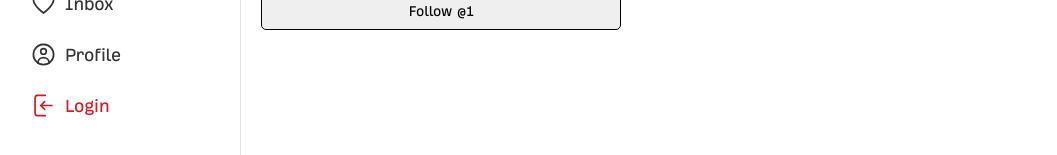
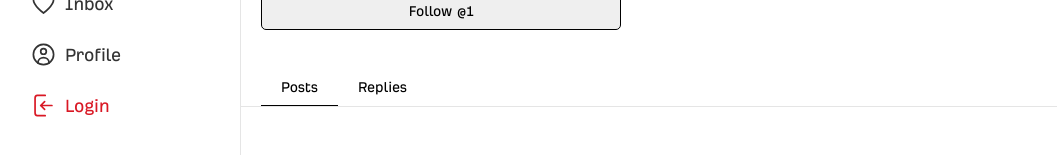
Before and after one commit to SajadTroy/refrut_next, a Next.js app: page /u/1 in a window 1280 px wide. Shown: the part 211-366 px from the top of the page, without its empty margins (20-1077 px from the left). Built offline with nearby package versions, Linux system fonts and the light colour scheme.

Commit message:
Add tabs for user profile navigation: implement Posts and Replies sections

```diff
--- a/app/u/[handle]/page.tsx
+++ b/app/u/[handle]/page.tsx
@@ -42,7 +42,7 @@ export default function UserProfile({ params }: Props) {
           <div className="profile_details">
             <h1 className="profile_name">{handle.toUpperCase()}
               <div className="verified">
-                <svg width="24" height="24" fill="currentColor" viewBox="0 0 24 24" xmlns="http://www.w3.org/2000/svg"><path d='M10.565 2.075c-.394.189-.755.497-1.26.928l-.079.066a2.56 2.56 0 0 1-1.58.655l-.102.008c-.662.053-1.135.09-1.547.236a3.33 3.33 0 0 0-2.03 2.029c-.145.412-.182.885-.235 1.547l-.008.102a2.56 2.56 0 0 1-.655 1.58l-.066.078c-.431.506-.74.867-.928 1.261a3.33 3.33 0 0 0 0 2.87c.189.394.497.755.928 1.26l.066.079c.41.48.604.939.655 1.58l.008.102c.053.662.09 1.135.236 1.547a3.33 3.33 0 0 0 2.029 2.03c.412.145.885.182 1.547.235l.102.008c.629.05 1.09.238 1.58.655l.079.066c.505.431.866.74 1.26.928a3.33 3.33 0 0 0 2.87 0c.394-.189.755-.497 1.26-.928l.079-.066c.48-.41.939-.604 1.58-.655l.102-.008c.662-.053 1.135-.09 1.547-.236a3.33 3.33 0 0 0 2.03-2.029c.145-.412.182-.885.235-1.547l.008-.102c.05-.629.238-1.09.655-1.58l.066-.079c.431-.505.74-.866.928-1.26a3.33 3.33 0 0 0 0-2.87c-.189-.394-.497-.755-.928-1.26l-.066-.079a2.56 2.56 0 0 1-.655-1.58l-.008-.102c-.053-.662-.09-1.135-.236-1.547a3.33 3.33 0 0 0-2.029-2.03c-.412-.145-.885-.182-1.547-.235l-.102-.008a2.56 2.56 0 0 1-1.58-.655l-.079-.066c-.505-.431-.866-.74-1.26-.928a3.33 3.33 0 0 0-2.87 0m5.208 6.617a.75.75 0 0 1 .168 1.047l-3.597 4.981a1.75 1.75 0 0 1-2.736.128l-1.506-1.72a.75.75 0 1 1 1.13-.989l1.505 1.721a.25.25 0 0 0 .39-.018l3.598-4.981a.75.75 0 0 1 1.048-.169'/></svg>
+                <svg width="24" height="24" fill="currentColor" viewBox="0 0 24 24" xmlns="http://www.w3.org/2000/svg"><path d='M10.565 2.075c-.394.189-.755.497-1.26.928l-.079.066a2.56 2.56 0 0 1-1.58.655l-.102.008c-.662.053-1.135.09-1.547.236a3.33 3.33 0 0 0-2.03 2.029c-.145.412-.182.885-.235 1.547l-.008.102a2.56 2.56 0 0 1-.655 1.58l-.066.078c-.431.506-.74.867-.928 1.261a3.33 3.33 0 0 0 0 2.87c.189.394.497.755.928 1.26l.066.079c.41.48.604.939.655 1.58l.008.102c.053.662.09 1.135.236 1.547a3.33 3.33 0 0 0 2.029 2.03c.412.145.885.182 1.547.235l.102.008c.629.05 1.09.238 1.58.655l.079.066c.505.431.866.74 1.26.928a3.33 3.33 0 0 0 2.87 0c.394-.189.755-.497 1.26-.928l.079-.066c.48-.41.939-.604 1.58-.655l.102-.008c.662-.053 1.135-.09 1.547-.236a3.33 3.33 0 0 0 2.03-2.029c.145-.412.182-.885.235-1.547l.008-.102c.05-.629.238-1.09.655-1.58l.066-.079c.431-.505.74-.866.928-1.26a3.33 3.33 0 0 0 0-2.87c-.189-.394-.497-.755-.928-1.26l-.066-.079a2.56 2.56 0 0 1-.655-1.58l-.008-.102c-.053-.662-.09-1.135-.236-1.547a3.33 3.33 0 0 0-2.029-2.03c-.412-.145-.885-.182-1.547-.235l-.102-.008a2.56 2.56 0 0 1-1.58-.655l-.079-.066c-.505-.431-.866-.74-1.26-.928a3.33 3.33 0 0 0-2.87 0m5.208 6.617a.75.75 0 0 1 .168 1.047l-3.597 4.981a1.75 1.75 0 0 1-2.736.128l-1.506-1.72a.75.75 0 1 1 1.13-.989l1.505 1.721a.25.25 0 0 0 .39-.018l3.598-4.981a.75.75 0 0 1 1.048-.169' /></svg>
               </div>
             </h1>
             <span className="profile_handle">@{handle}</span>
@@ -71,6 +71,14 @@ export default function UserProfile({ params }: Props) {
           <button className="follow_button following">Follow @{handle}</button>
         </div>
       </div>
+      <div className="tabs">
+        <div className="tab active">
+          <a href={`/u/${handle}`}>Posts</a>
+        </div>
+        <div className="tab">
+          <a href={`/u/${handle}/replies`}>Replies</a>
+        </div>
+      </div>
     </div>
   );
 }
--- a/styles/Profile.css
+++ b/styles/Profile.css
@@ -108,3 +108,27 @@
     color: #000;
     border: #000 solid 1px;
 }
+
+.profile-container .tabs {
+    display: flex;
+    justify-content: start;
+    margin-top: 20px;
+    border-bottom: 1px solid #e5e5e5;
+    padding-left: 20px;
+}
+
+.profile-container .tabs .tab {
+    padding: 10px 20px;
+    cursor: pointer;
+    border-bottom: 1px solid transparent;
+    transition: border-color 0.3s;
+}
+
+.profile-container .tabs .tab a {
+    text-decoration: none;
+    color: inherit;
+}
+
+.profile-container .tabs .tab.active {
+    border-color: #000;
+}
```
